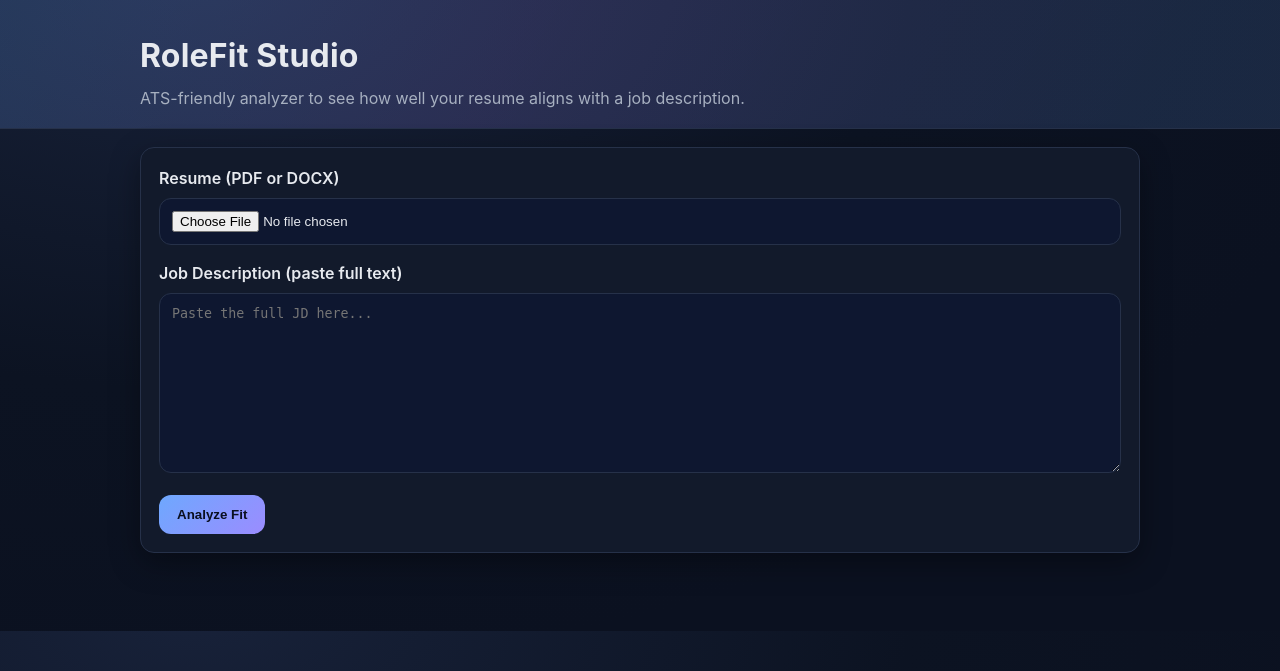
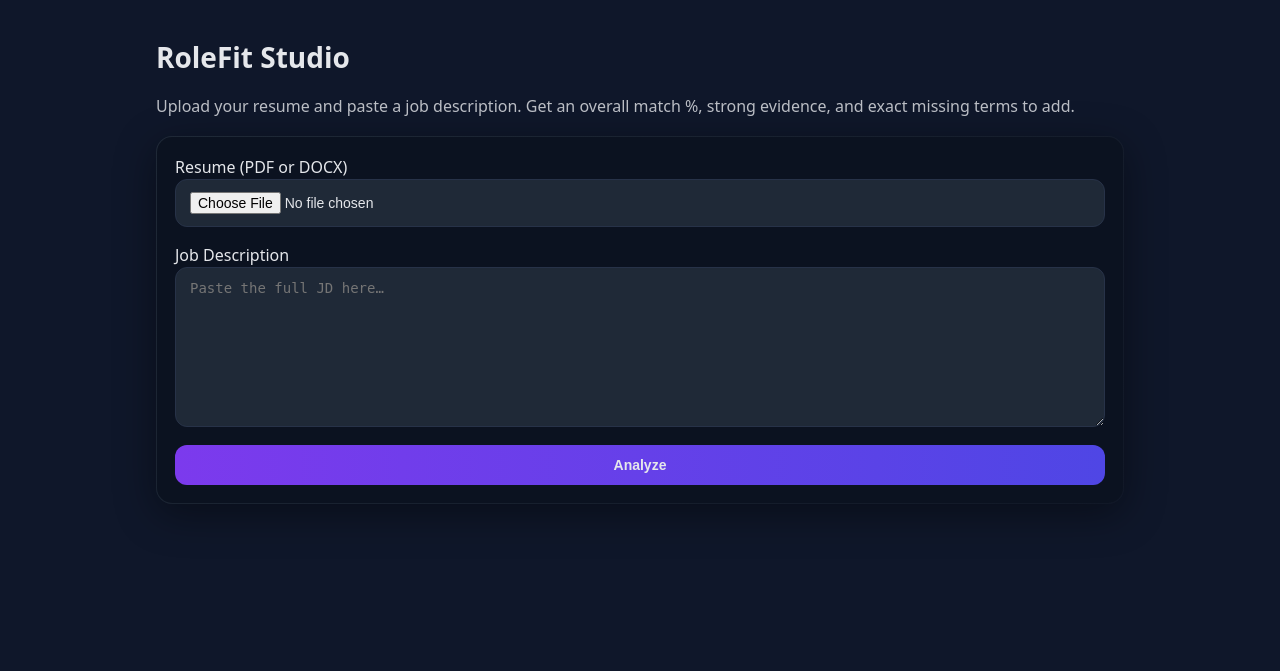
Before and after one commit to pg611/Rolefit-Studio, a Flask app: page / in a window 1280 px wide. Shown: the top 671 px of the page. Run offline with Flask 3, Linux system fonts and the light colour scheme.

Commit message:
Update index.html

```diff
--- a/templates/index.html
+++ b/templates/index.html
@@ -1,221 +1,142 @@
-<!DOCTYPE html>
+<!doctype html>
 <html lang="en">
 <head>
-  <meta charset="UTF-8" />
+  <meta charset="utf-8"/>
+  <meta name="viewport" content="width=device-width, initial-scale=1"/>
   <title>RoleFit Studio — Resume ↔ JD Analyzer</title>
-  <meta name="viewport" content="width=device-width, initial-scale=1" />
   <style>
-    :root{
-      --bg: #0b1220;
-      --fg: #e7eaef;
-      --muted:#a7b0c0;
-      --card:#121a2b;
-      --accent:#6ea8fe;
-      --accent-2:#9b8cff;
-      --border:#263149;
-      --chip:#1b2540;
-      --shadow: 0 10px 30px rgba(0,0,0,.35);
-      --radius: 14px;
+    :root { --bg:#0f172a; --card:#111827; --accent:#7c3aed; --soft:#1f2937; --text:#e5e7eb; }
+    *{box-sizing:border-box} body{margin:0;background:var(--bg);color:var(--text);font:16px/1.5 system-ui,Segoe UI,Roboto,Arial}
+    .wrap{max-width:1000px;margin:32px auto;padding:0 16px}
+    .title{font-weight:800;font-size:28px;margin:4px 0 16px}
+    .sub{opacity:.8;margin-bottom:18px}
+    .card{background:linear-gradient(180deg,#0b1220, #0b1220) padding-box,
+           linear-gradient(135deg, #1f2937, #111827) border-box;border:1px solid transparent;
+           border-radius:16px; box-shadow:0 10px 40px rgba(0,0,0,.4); padding:18px}
+    .row{display:grid;grid-template-columns:1fr 1fr;gap:16px}
+    form .row{grid-template-columns:1fr}
+    input[type=file], textarea, button{
+      width:100%;border:1px solid #273248;background:var(--soft);color:var(--text);
+      border-radius:12px;padding:12px 14px;font-size:14px
     }
-    *{ box-sizing: border-box; }
-    body{
-      margin:0; background: radial-gradient(1200px 700px at 15% -5%, #18223a 0, #0c1322 60%, #0b1120 100%), var(--bg);
-      color:var(--fg); font-family: Inter, system-ui, -apple-system, Segoe UI, Roboto, Arial, sans-serif;
-      line-height:1.5; padding-bottom:60px;
-    }
-    header{
-      padding:32px 20px 18px;
-      background: linear-gradient(120deg, rgba(110,168,254,.2), rgba(155,140,255,.18) 40%, rgba(110,168,254,.15) 90%);
-      border-bottom:1px solid var(--border);
-    }
-    .wrap{ max-width: 1040px; margin: 0 auto; padding: 0 20px; }
-    h1{ margin:0 0 6px; font-weight:750; letter-spacing:.2px; }
-    .tagline{ color:var(--muted); margin-top:4px; }
+    textarea{min-height:160px;resize:vertical}
+    button{background:linear-gradient(90deg,#7c3aed,#4f46e5);border:none;font-weight:700;cursor:pointer}
+    button:hover{filter:brightness(1.05)}
+    .badge{display:inline-block;padding:6px 10px;border-radius:999px;background:#111827;border:1px solid #273248;font-size:13px}
+    .ok{color:#10b981}.warn{color:#f59e0b}.err{color:#ef4444}
 
-    .card{
-      background: var(--card);
-      border:1px solid var(--border);
-      border-radius: var(--radius);
-      box-shadow: var(--shadow);
-      padding:18px;
-      margin:18px 0;
-    }
-    label{ font-weight:600; display:block; margin-bottom:8px; }
-    input[type="file"], textarea{
-      width:100%; border:1px solid var(--border); background:#0e1730; color:var(--fg);
-      border-radius:12px; padding:12px; outline:none;
-    }
-    textarea{ min-height:180px; resize:vertical; }
-    .btn{
-      padding:12px 18px; border:none; border-radius:12px; cursor:pointer; color:#0a0f1f; font-weight:700;
-      background: linear-gradient(135deg, var(--accent), var(--accent-2));
-      transition: transform .05s ease;
-    }
-    .btn:hover{ transform: translateY(-1px); }
+    /* tabs */
+    .tabs{margin-top:16px}
+    .tab-buttons{display:flex;gap:8px;flex-wrap:wrap}
+    .tab-buttons button{background:#0b1020;border:1px solid #273248}
+    .tab-buttons button.active{background:var(--accent)}
+    .tab{display:none;margin-top:12px}
+    .tab.active{display:block}
 
-    .score-banner{
-      display:flex; align-items:center; gap:16px; margin-top:4px;
-    }
-    .score-circle{
-      width:92px; height:92px; border-radius:50%;
-      background: conic-gradient(var(--accent), var(--accent-2));
-      display:grid; place-items:center; color:#0b1120; font-size:20px; font-weight:900;
-      box-shadow: 0 6px 22px rgba(110,168,254,.28);
-    }
-    .score-circle > span{
-      background:#fff; color:#0b1120; padding:10px 12px; border-radius:50%;
-      min-width:72px; text-align:center; font-variant-numeric: tabular-nums;
-    }
-    .muted{ color:var(--muted); }
-
-    /* Tabs */
-    .tabs{ margin-top:10px; }
-    .tabbar{
-      display:flex; gap:8px; border-bottom:1px solid var(--border);
-      padding:0 6px; overflow:auto; scrollbar-width:none;
-    }
-    .tabbar::-webkit-scrollbar{ display:none; }
-    .tabbtn{
-      appearance:none; background:none; border:none; color:var(--muted); padding:12px 10px; font-weight:700; cursor:pointer;
-      border-bottom:2px solid transparent; transition:color .15s ease, border-color .15s ease;
-    }
-    .tabbtn.active{ color:var(--fg); border-color:var(--accent); }
-    .tabpanes{ padding:14px 6px; }
-    .pane{ display:none; }
-    .pane.active{ display:block; }
-
-    /* Evidence list */
-    ol{ margin: 10px 0 0 20px; }
-    .snippet{
-      white-space: pre-wrap; background:var(--chip); border:1px solid var(--border); border-radius:12px; padding:12px; margin-top:8px;
-    }
-    .chip{
-      display:inline-block; padding:4px 10px; border-radius:999px; background:#122046; border:1px solid var(--border);
-      color:#cfe0ff; font-weight:700; font-size:12px; margin-right:8px;
-    }
-    details{
-      background:#0f1831; border:1px solid var(--border); border-radius:12px; padding:10px 12px; margin-top:10px;
-    }
-    summary{ cursor:pointer; font-weight:700; }
-    ul{ margin:8px 0 0 18px; }
+    .list{margin:0;padding-left:20px}
+    .note{margin:10px 0;padding:10px 12px;border-radius:10px;background:#1f2937;border:1px dashed #334155}
+    pre{white-space:pre-wrap;word-break:break-word;background:#0a0f1e;border:1px solid #273248;padding:12px;border-radius:12px}
+    .header{display:flex;gap:8px;align-items:center;justify-content:space-between;flex-wrap:wrap}
   </style>
 </head>
 <body>
-  <header>
 <div class="wrap">
-      <h1>RoleFit Studio</h1>
-      <div class="tagline">ATS-friendly analyzer to see how well your resume aligns with a job description.</div>
+  <div class="header">
+    <div>
+      <div class="title">RoleFit Studio</div>
+      <div class="sub">Upload your resume and paste a job description. Get an overall match %, strong evidence, and exact missing terms to add.</div>
     </div>
-  </header>
+    {% if analysis_results %}
+      <div class="badge">Overall JD Match: <b>{{ analysis_results.overall_pct }}%</b></div>
+    {% endif %}
+  </div>
 
-  <main class="wrap">
-    <form class="card" method="POST" enctype="multipart/form-data">
-      <div style="display:grid; gap:16px;">
+  {% if warming_note %}
+    <div class="note warn">{{ warming_note }}</div>
+  {% endif %}
+
+  <div class="card">
+    <form method="post" enctype="multipart/form-data">
+      <div class="row">
         <div>
-          <label for="resume">Resume (PDF or DOCX)</label>
-          <input type="file" id="resume" name="resume" accept=".pdf,.docx" required />
+          <label>Resume (PDF or DOCX)</label>
+          <input type="file" name="resume" required>
         </div>
         <div>
-          <label for="job_description">Job Description (paste full text)</label>
-          <textarea id="job_description" name="job_description" placeholder="Paste the full JD here..." required></textarea>
-        </div>
-        <div>
-          <button class="btn" type="submit">Analyze Fit</button>
+          <label>Job Description</label>
+          <textarea name="job_description" placeholder="Paste the full JD here…" required></textarea>
         </div>
       </div>
+      <div style="margin-top:12px">
+        <button type="submit">Analyze</button>
+      </div>
     </form>
+  </div>
 
   {% if analysis_results %}
-      <section class="card">
-        <h2 style="margin-top:0;">Overall Role Fit</h2>
-        <div class="score-banner">
-          <div class="score-circle"><span>{{ analysis_results.overall_score|round(1) }}%</span></div>
-          <div class="muted">
-            Your resume’s overall semantic alignment to this JD (higher is better).<br>
-            Tip: strengthen domain terms and tools mentioned in the JD to raise this score.
-          </div>
+    <div class="card" style="margin-top:16px">
+      <div class="tabs">
+        <div class="tab-buttons">
+          <button class="active" data-tab="evidence">Strongest Evidence</button>
+          <button data-tab="missing">Missing JD Terms</button>
+          <button data-tab="matched">Matched JD Terms</button>
+          <button data-tab="resume">Extracted Resume</button>
         </div>
 
-        <div class="tabs">
-          <div class="tabbar">
-            <button class="tabbtn active" data-tab="t1">Highlights (Best-Matching Sections)</button>
-            <button class="tabbtn" data-tab="t2">Missing Terms</button>
-            <button class="tabbtn" data-tab="t3">Matched Terms</button>
-            <button class="tabbtn" data-tab="t4">Extracted Resume</button>
-          </div>
-
-          <div class="tabpanes">
-            <!-- t1: Highlights -->
-            <div id="t1" class="pane active">
-              <p class="muted">Top sections of your resume that best support the JD.</p>
-              <ol>
+        <div id="evidence" class="tab active">
+          <h3>Top Matching Evidence from Your Resume</h3>
+          <ol class="list">
             {% for m in analysis_results.top_matches %}
-                  <li>
-                    <span class="chip">{{ (m.score * 100) | round(1) }}% fit</span>
-                    <div class="snippet">{{ m.text }}</div>
-                  </li>
+              <li><b>{{ m.pct }}%</b> — {{ m.text }}</li>
             {% endfor %}
           </ol>
         </div>
 
-            <!-- t2: Missing Terms -->
-            {% if coverage_results %}
-            <div id="t2" class="pane">
-              <p class="muted">Terms/phrases from the JD not found in your resume (exact text). Add naturally—avoid stuffing.</p>
-              <details open>
-                <summary>Missing Terms</summary>
-                <ul>
+        <div id="missing" class="tab">
+          <h3>JD Keyword Coverage (Exact Match)</h3>
+          <div class="badge">Coverage: <b>{{ coverage_results.coverage_pct }}%</b> ({{ coverage_results.matched_count }}/{{ coverage_results.total_terms }})</div>
+          <div class="note">Add naturally in context; avoid keyword stuffing.</div>
+          {% if coverage_results.missing %}
+            <ul class="list">
               {% for t in coverage_results.missing %}
                 <li>{{ t }}</li>
               {% endfor %}
             </ul>
-              </details>
+          {% else %}
+            <div class="ok">Nice! Nothing obvious missing.</div>
+          {% endif %}
         </div>
-            {% endif %}
 
-            <!-- t3: Matched Terms -->
-            {% if coverage_results %}
-            <div id="t3" class="pane">
-              <p class="muted">Terms/phrases from the JD already present in your resume.</p>
-              <details open>
-                <summary>Matched Terms</summary>
-                <ul>
+        <div id="matched" class="tab">
+          <h3>Matched JD Terms (Exact Presence)</h3>
+          {% if coverage_results.matched %}
+            <ul class="list">
               {% for t in coverage_results.matched %}
                 <li>{{ t }}</li>
               {% endfor %}
             </ul>
-              </details>
+          {% else %}
+            <div class="warn">No matches detected — check resume parsing.</div>
+          {% endif %}
         </div>
-            {% endif %}
 
-            <!-- t4: Extracted Resume -->
-            {% if extracted_text %}
-            <div id="t4" class="pane">
-              <p class="muted">Raw text we extracted from your uploaded resume (for transparency/troubleshooting).</p>
-              <details open>
-                <summary>Show/Hide Resume Text</summary>
-                <div class="snippet">{{ extracted_text }}</div>
-              </details>
+        <div id="resume" class="tab">
+          <h3>Your Extracted Resume Text</h3>
+          <pre>{{ extracted_text }}</pre>
+        </div>
+      </div>
     </div>
   {% endif %}
 </div>
-        </div>
-      </section>
-    {% endif %}
-  </main>
 
 <script>
-    // simple tab controller
-    const btns = document.querySelectorAll('.tabbtn');
-    const panes = document.querySelectorAll('.pane');
-    btns.forEach(b=>{
-      b.addEventListener('click', ()=>{
-        btns.forEach(x=>x.classList.remove('active'));
-        panes.forEach(p=>p.classList.remove('active'));
-        b.classList.add('active');
-        const id = b.dataset.tab;
-        document.getElementById(id).classList.add('active');
-      });
+  document.querySelectorAll('.tab-buttons button').forEach(btn=>{
+    btn.addEventListener('click', ()=>{
+      document.querySelectorAll('.tab-buttons button').forEach(b=>b.classList.remove('active'));
+      document.querySelectorAll('.tab').forEach(t=>t.classList.remove('active'));
+      btn.classList.add('active');
+      document.getElementById(btn.dataset.tab).classList.add('active');
+    })
   });
 </script>
 </body>
```
Lines whose indentation alone changed are shown as unchanged.
